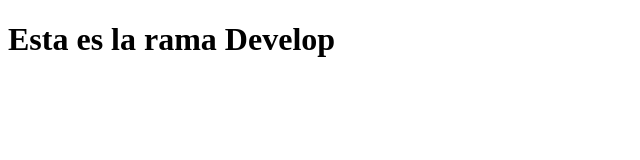
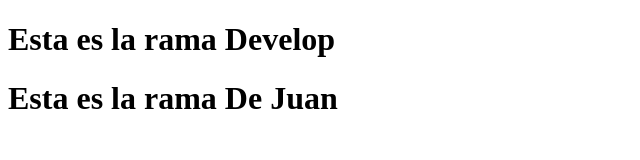
Before and after one commit to juanMGF16/prueba-2.0, a plain HTML site: page prueba/index.html in a window 1280 px wide. Shown: the whole page, without its empty margins (0-640 px from the left). Drawn offline with Linux system fonts and the light colour scheme.

Commit message:
primer-commit-juanmanuel

```diff
--- a/prueba/index.html
+++ b/prueba/index.html
@@ -7,5 +7,6 @@
 </head>
 <body>
     <h1>Esta es la rama Develop</h1>
+    <h1>Esta es la rama De Juan</h1>
 </body>
 </html>
```
